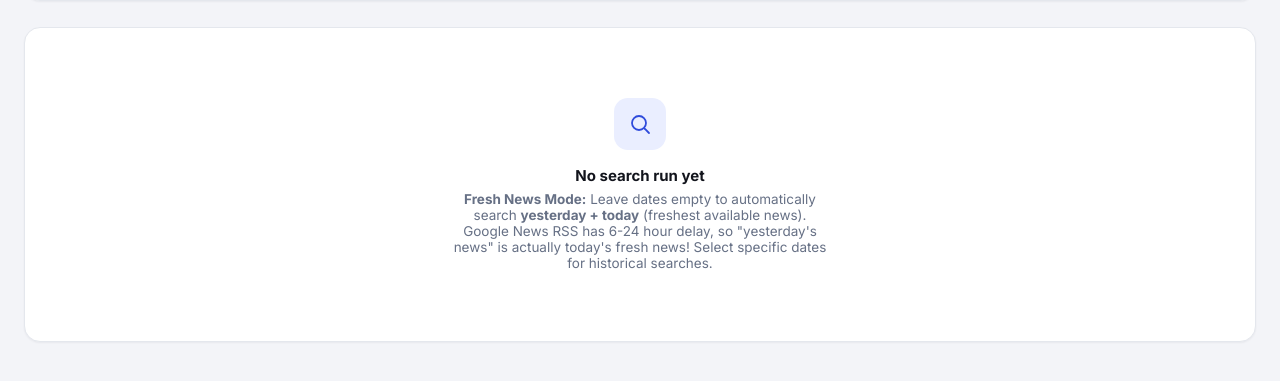
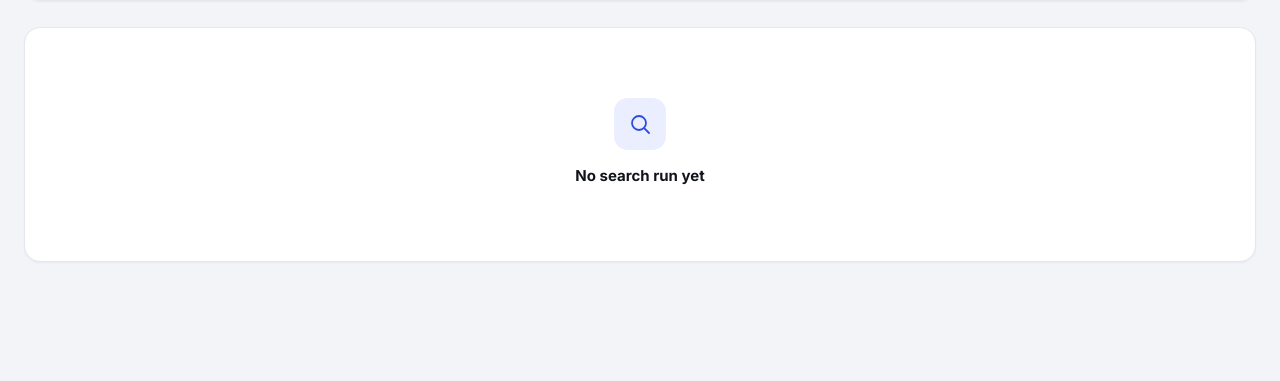
Before and after one commit to afraaaliya897-afk/LIVE-UAE-KSA-NEWS, a Flask app: page / in a window 1280 px wide. Shown: the part 265-646 px from the top of the page. Run offline with Flask 3, Linux system fonts and the light colour scheme.

Commit message:
Trim UI copy on Search and Extracted tabs

```diff
--- a/templates/index.html
+++ b/templates/index.html
@@ -542,7 +542,6 @@
         <svg viewBox="0 0 24 24" fill="none" stroke="currentColor" stroke-width="1.8" stroke-linecap="round" stroke-linejoin="round"><circle cx="11" cy="11" r="7"/><path d="M21 21l-4.3-4.3"/></svg>
       </div>
       <h3>No search run yet</h3>
-      <p><strong>Fresh News Mode:</strong> Leave dates empty to automatically search <strong>yesterday + today</strong> (freshest available news). Google News RSS has 6-24 hour delay, so "yesterday's news" is actually today's fresh news! Select specific dates for historical searches.</p>
     </div>
   {% else %}
     {% if results|length > 0 %}
@@ -1076,7 +1075,7 @@
       const response = await fetch('/api/extracted');
       const data = await response.json();
       const articles = data.articles || [];
-      meta.textContent = `${articles.length} headline(s) extracted${data.fetched_at ? ' · ' + data.fetched_at : ''}. LLM has not filtered this list yet.`;
+      meta.textContent = `${articles.length} headline(s) extracted${data.fetched_at ? ' · ' + data.fetched_at : ''}`;
       if (!articles.length) {
         body.innerHTML = '<tr><td colspan="4" class="empty-cell">Nothing extracted yet. Click Refresh live to fetch.</td></tr>';
         return;
```
